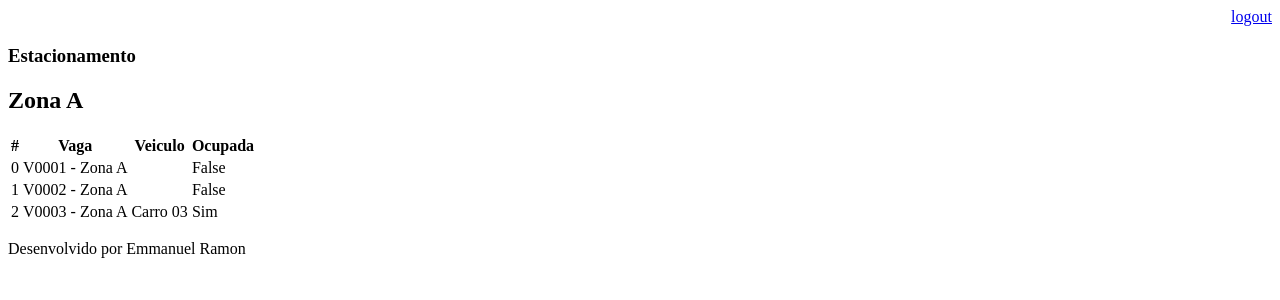
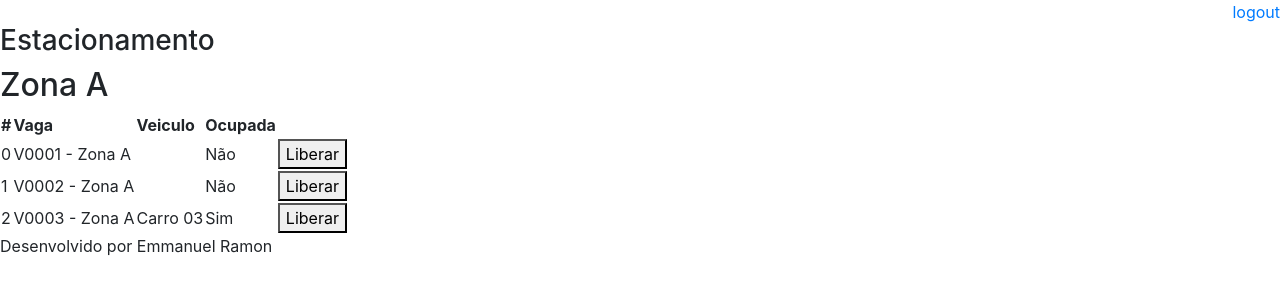
Before and after one commit to ramown/estacionamento, a Django app: page /estacionamento/1/ in a window 1280 px wide. Shown: the top 300 px of the page. Run offline with Django 3.2, Linux system fonts and the light colour scheme; data comes from the database, SQL or seed files in the repository; both versions use the stored data as it was after the commit; some libraries are stand-ins or nearby versions.

Commit message:
atualizações urls, views e ...

```diff
--- a/core/urls.py
+++ b/core/urls.py
@@ -8,7 +8,7 @@ urlpatterns = [
     path('monitor/', views.monitor_page, name='monitor'),
     path('estacionamento/<int:id>/', views.index_estacionamento, name='index_estacionamento'),
     path('estacionamento/new/', views.new_estacionamento, name='new_estacionamento'),
-    path('liberar/vaga/<int:id_vaga>/veiculo/<int:id_veiculo>/', views.liberar_vaga, name='liberar_vaga'),
+    path('liberar/vaga/<int:id_vaga>/', views.liberar_vaga, name='liberar_vaga'),
     path('selecionar/veiculo/<int:id_veiculo>/', views.selecionar_veiculo, name='selecionar_veiculo'),
     path('ocupar/vaga/<int:id_vaga>/veiculo/<int:id_veiculo>/', views.ocupar_vaga, name='ocupar_vaga'),
     ]
--- a/core/views.py
+++ b/core/views.py
@@ -104,13 +104,19 @@ def ocupar_vaga(request, id_vaga, id_veiculo):
 		vaga.veiculo = Veiculo.objects.get(id=id_veiculo)
 		vaga.ocupada = True
 		vaga.save()
-		return redirect('index_estacionamento')
+		return redirect('monitor')
 	except Exception as e:
 		raise e
 
-def liberar_vaga(request, id_vaga, id_veiculo):
-
-	return HttpResponse('VAGA LIBERADA com SUCESSo')
+def liberar_vaga(request, id_vaga):
+	try:
+		vaga = Vaga.objects.get(id=id_vaga)
+		vaga.veiculo = None
+		vaga.ocupada = False
+		vaga.save()
+		return redirect('monitor')
+	except Exception as e:
+		raise e
 
 def listar_estacionamentos():
 	return Estacionamento.objects.all()
--- a/templates/estacionamento/index.html
+++ b/templates/estacionamento/index.html
@@ -22,8 +22,11 @@
 			{% if vaga.ocupada  %}
 				Sim
 			{% else %}
-				{{ vaga.ocupada }}
+				Não
 			{% endif %}
+		</td>
+		<td>
+			<a href="{% url 'liberar_vaga' vaga.id %}"><button>Liberar</button></a>
 		</td>
 	</tr>
 
--- a/templates/model-header.html
+++ b/templates/model-header.html
@@ -1,2 +1,3 @@
 <meta charset="utf-8">
+<link rel="stylesheet" href="https://maxcdn.bootstrapcdn.com/bootstrap/4.0.0/css/bootstrap.min.css" integrity="sha384-Gn5384xqQ1aoWXA+058RXPxPg6fy4IWvTNh0E263XmFcJlSAwiGgFAW/dAiS6JXm" crossorigin="anonymous">
 <title>{{ titulo }}</title>
--- a/templates/model-page.html
+++ b/templates/model-page.html
@@ -1,3 +1,4 @@
+{% load static %}
 <!DOCTYPE html>
 <html lang="pt-br">
 <head>
--- a/templates/monitor.html
+++ b/templates/monitor.html
@@ -17,7 +17,7 @@
 			{% if vaga == '--' %}
 				<td><a href="{% url 'selecionar_veiculo' veiculo.id %}">Ocupar</a>/ Liberar</td>
 			{% else %}
-				<td>Ocupar/<a href="{% url 'liberar_vaga' vaga.id veiculo.id %}">Liberar</a></td>
+				<td>Ocupar/<a href="{% url 'liberar_vaga' vaga.id %}">Liberar</a></td>
 			{% endif %}
 
 		</tr>
```
Also changed, not shown: db.sqlite3.
